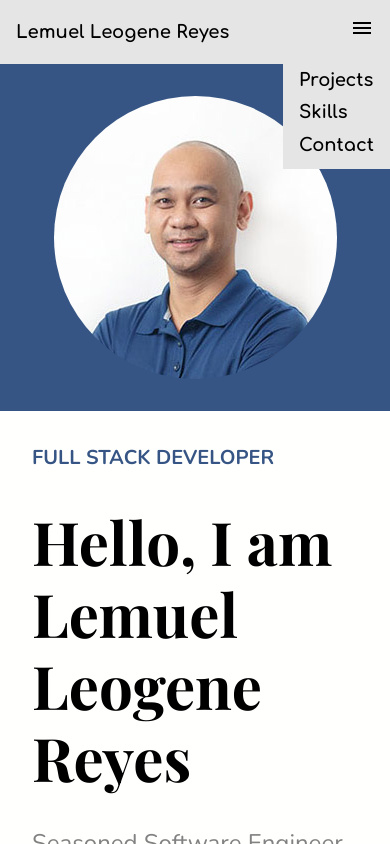
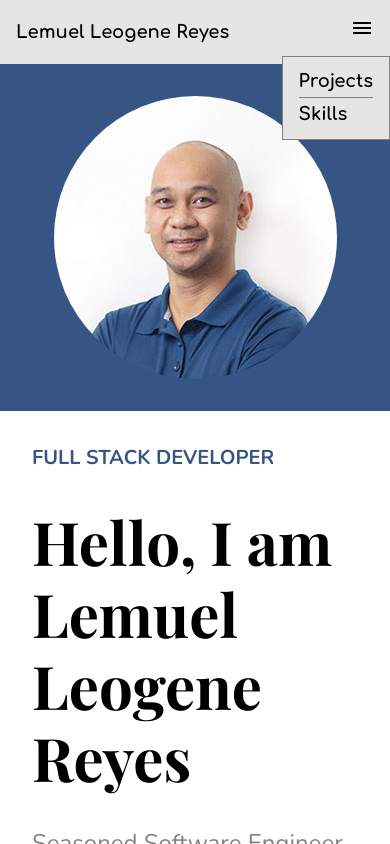
Before and after one commit to lemreyes/portfolio2024, a React (Vite) app: page / in a window 390 px wide. Both pictures are taken after a click on the button 362 px from the left and 28 px from the top of the page. Shown: the top 844 px of the page. Built offline with nearby package versions, Linux system fonts and the light colour scheme.

Commit message:
mobile links and borders

```diff
--- a/src/components/Menu.tsx
+++ b/src/components/Menu.tsx
@@ -1,10 +1,13 @@
 export default function Menu() {
   return (
     <nav>
-      <ul className="tablet:flex tablet:flex-col gap-4 absolute right-0 bg-menuBg px-4 py-2 font-bold text-regular">
-        <li>Projects</li>
-        <li>Skills</li>
-        <li>Contact</li>
+      <ul className="tablet:flex tablet:flex-col gap-4 absolute right-0 bg-menuBg px-4 py-2 font-bold text-regular border border-regularText">
+        <a href="#Projects">
+          <li className="border-b border-b-regularText">Projects</li>
+        </a>
+        <a href="#Skills">
+          <li>Skills</li>
+        </a>
       </ul>
     </nav>
   );
```
